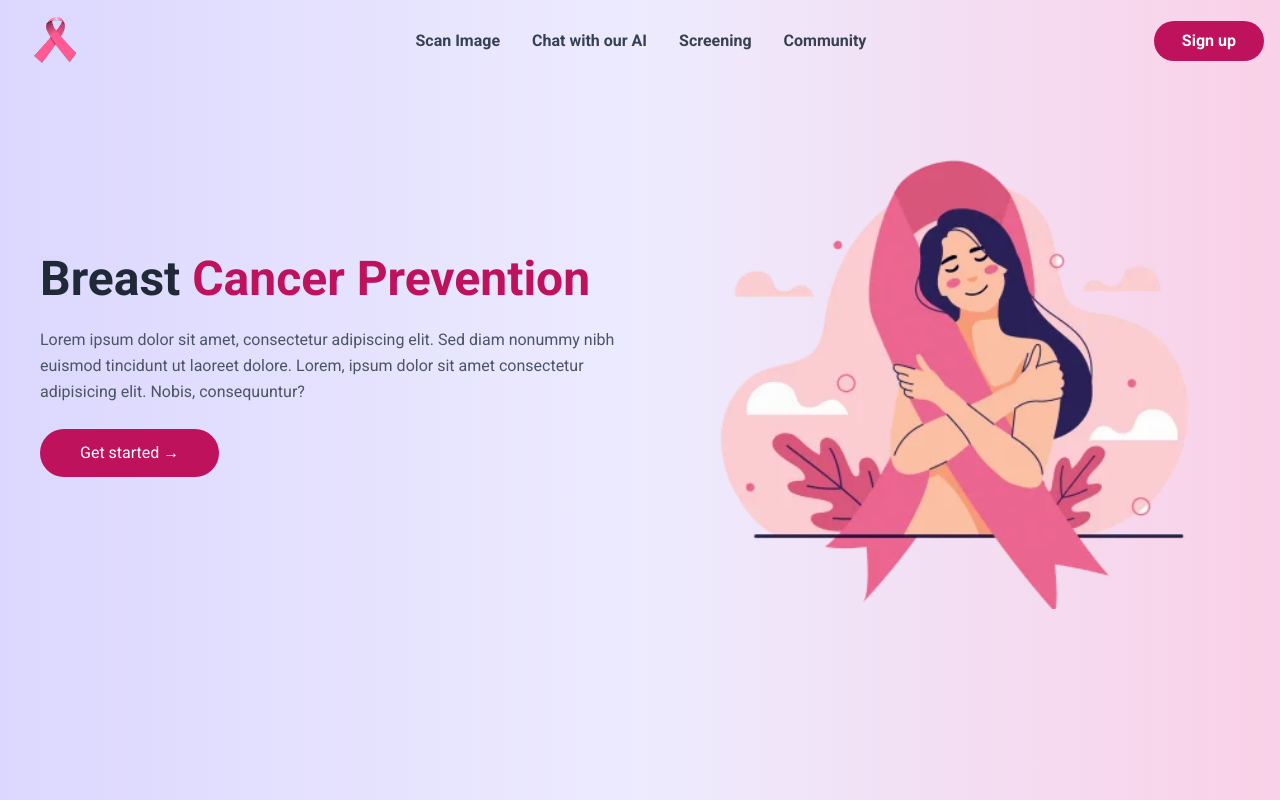
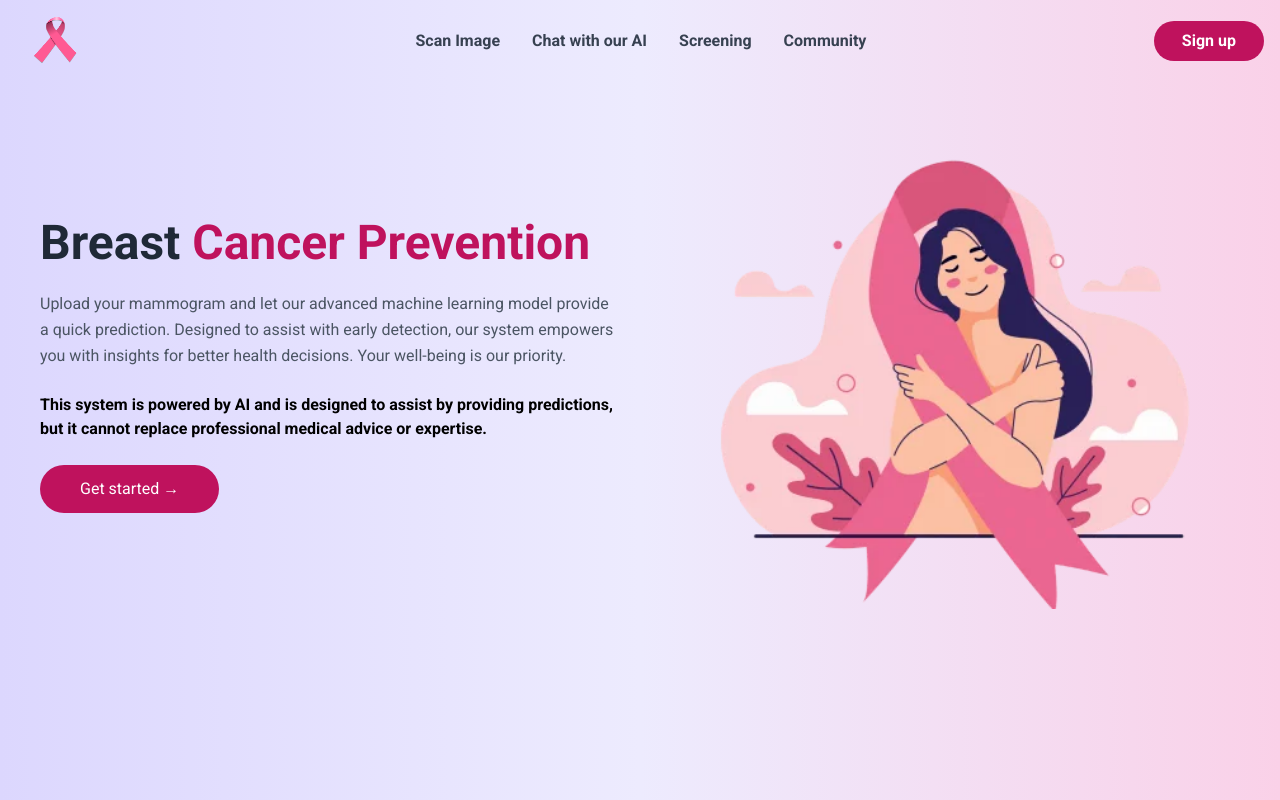
Before and after one commit to Danielsahkwadwo/AmaliAi_project, a React (Vite) app: page / in a window 1280 px wide. Built offline with nearby package versions, Linux system fonts and the light colour scheme; no server answers.

Commit message:
added disclaimer

```diff
--- a/src/components/CustomPages/ChatPage.jsx
+++ b/src/components/CustomPages/ChatPage.jsx
@@ -7,6 +7,7 @@ import Navbar from "../HomePage/Navbar";
 import axios from "axios";
 import toast from "react-hot-toast";
 import useRedirect from "../../CustomHooks/useRedirect";
+import Disclaimer from "../Reusable/Disclaimer";
 
 function ChatPage() {
   useRedirect("/login");
@@ -127,6 +128,7 @@ function ChatPage() {
             />
           </div>
         </div>
+        <div className="mt-5 text-center font-semibold capitalize">powered by Amali-Ai</div>
       </div>
     </div>
   );
--- a/src/components/CustomPages/ScanImage.jsx
+++ b/src/components/CustomPages/ScanImage.jsx
@@ -5,6 +5,7 @@ import toast from "react-hot-toast";
 import axios from "axios";
 import AppLoader from "../Reusable/AppLoader";
 import useRedirect from "../../CustomHooks/useRedirect";
+import Disclaimer from "../Reusable/Disclaimer";
 
 function ScanImage() {
   useRedirect("/login");
@@ -53,9 +54,13 @@ function ScanImage() {
       formData.append("image", imageData);
 
       // console.log(Array.from(formData));
-      const res = await axios.post("https://breast-cancer-detection-v1-1.onrender.com/predict/", formData, {
-        headers: { "Content-Type": "multipart/form-data" },
-      });
+      const res = await axios.post(
+        "https://breast-cancer-detection-v1-1.onrender.com/predict/",
+        formData,
+        {
+          headers: { "Content-Type": "multipart/form-data" },
+        }
+      );
       if (res.data) {
         // console.log(res);
         const probability = res.data.probability;
@@ -153,6 +158,9 @@ function ScanImage() {
             )}
           </div>
         </div>
+        <div className="mt-5">
+          <Disclaimer />
+        </div>
       </div>
     </div>
   );
--- a/src/components/HomePage/Header.jsx
+++ b/src/components/HomePage/Header.jsx
@@ -1,17 +1,21 @@
 import { Link } from "react-router-dom";
+import Disclaimer from "../Reusable/Disclaimer";
 
 function Header() {
   return (
     <section className="flex flex-col-reverse lg:flex-row items-center justify-between gap-10 px-10 py-10 max-w-7xl mx-auto">
       <div className="lg:w-1/2 space-y-6">
         <h1 className="text-5xl font-bold text-gray-800">
-          Breast <span className="text-pink-700 capitalize">cancer prevention</span>
+          Breast{" "}
+          <span className="text-pink-700 capitalize">cancer prevention</span>
         </h1>
         <p className="text-gray-600 leading-relaxed">
-          Lorem ipsum dolor sit amet, consectetur adipiscing elit. Sed diam
-          nonummy nibh euismod tincidunt ut laoreet dolore. Lorem, ipsum dolor
-          sit amet consectetur adipisicing elit. Nobis, consequuntur?
+          Upload your mammogram and let our advanced machine learning model
+          provide a quick prediction. Designed to assist with early
+          detection, our system empowers you with insights for better health
+          decisions. Your well-being is our priority.
         </p>
+        <Disclaimer />
         <button className="bg-pink-700 text-white px-10 py-3 rounded-full hover:bg-pink-600">
           <Link to={"/login"}>Get started &rarr;</Link>
         </button>
--- a/src/components/HomePage/LandingPage.jsx
+++ b/src/components/HomePage/LandingPage.jsx
@@ -1,16 +1,28 @@
 import Navbar from "./Navbar";
 import Header from "./Header";
+import Disclaimer from "../Reusable/Disclaimer";
+import { useContext } from "react";
+import { AuthContext } from "../../Context/AuthContext";
+import AppLoader from "../Reusable/AppLoader";
 // import Footer from "./Footer";
 
 function LandingPage() {
+
+  const GLOBAL_CONTEXT = useContext(AuthContext);
+  const { isLoading } = GLOBAL_CONTEXT;
+
   return (
-    <div className="bg-gradient-to-r from-purple-200 via-purple-100 to-pink-200 md:h-screen max-md:h-auto">
-      <Navbar />
-      <div  className="max-md:pt-20">
-      <Header />
+    <>
+    {isLoading && <AppLoader/>}
+      <div className="bg-gradient-to-r from-purple-200 via-purple-100 to-pink-200 md:h-screen max-md:h-auto">
+        <Navbar />
+        <div className="max-md:pt-20">
+          <Header />
+          {/* <Disclaimer/> */}
+        </div>
+        {/* <Footer /> */}
       </div>
-      {/* <Footer /> */}
-    </div>
+    </>
   );
 }
 
--- /dev/null
+++ b/src/components/Reusable/Disclaimer.jsx
@@ -0,0 +1,14 @@
+import React from "react";
+
+function Disclaimer() {
+  return (
+    <div>
+      <p className="font-semibold">
+        This system is powered by AI and is designed to assist by providing predictions,
+        but it cannot replace professional medical advice or expertise.
+      </p>
+    </div>
+  );
+}
+
+export default Disclaimer;
```
